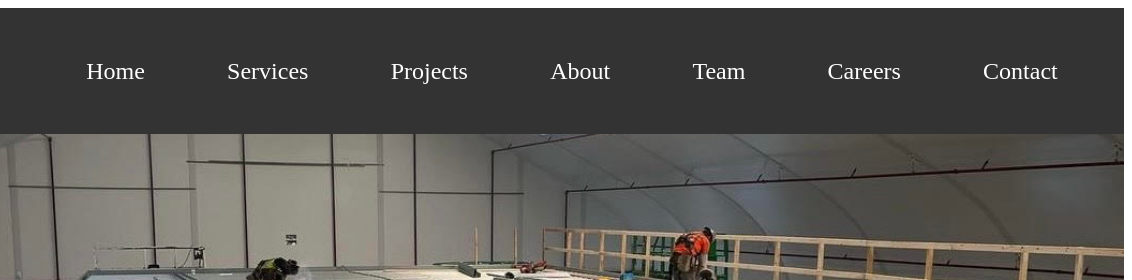
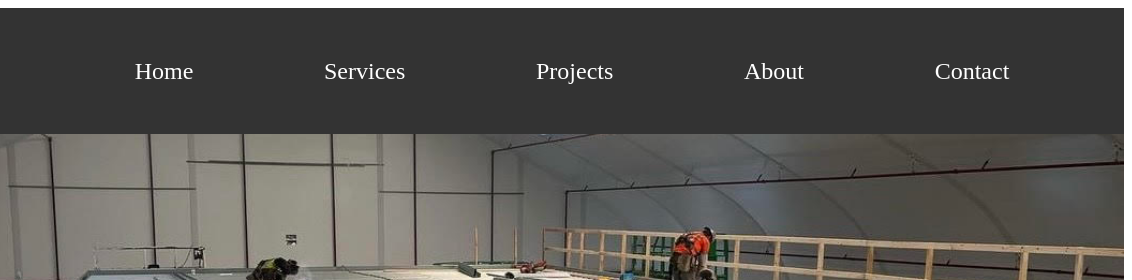
Before and after one commit to devfig37/devfig37.github.io, an Astro site: page / in a window 1280 px wide. Shown: the top 280 px of the page, 148-1280 px from the left. Built offline with nearby package versions, Linux system fonts and the light colour scheme; Astro itself is replaced by a stand-in of ours.

Commit message:
removed team and careers from navbar

```diff
--- a/src/components/Navbar.astro
+++ b/src/components/Navbar.astro
@@ -11,8 +11,6 @@
       <li><a href="#services">Services</a></li>
       <li><a href="#projects">Projects</a></li>
       <li><a href="#about">About</a></li>
-      <li><a href="#team">Team</a></li>
-      <li><a href="#careers">Careers</a></li>
       <li><a href="#contact">Contact</a></li>
     </ul>
     <div class="hamburger">☰</div>
```
